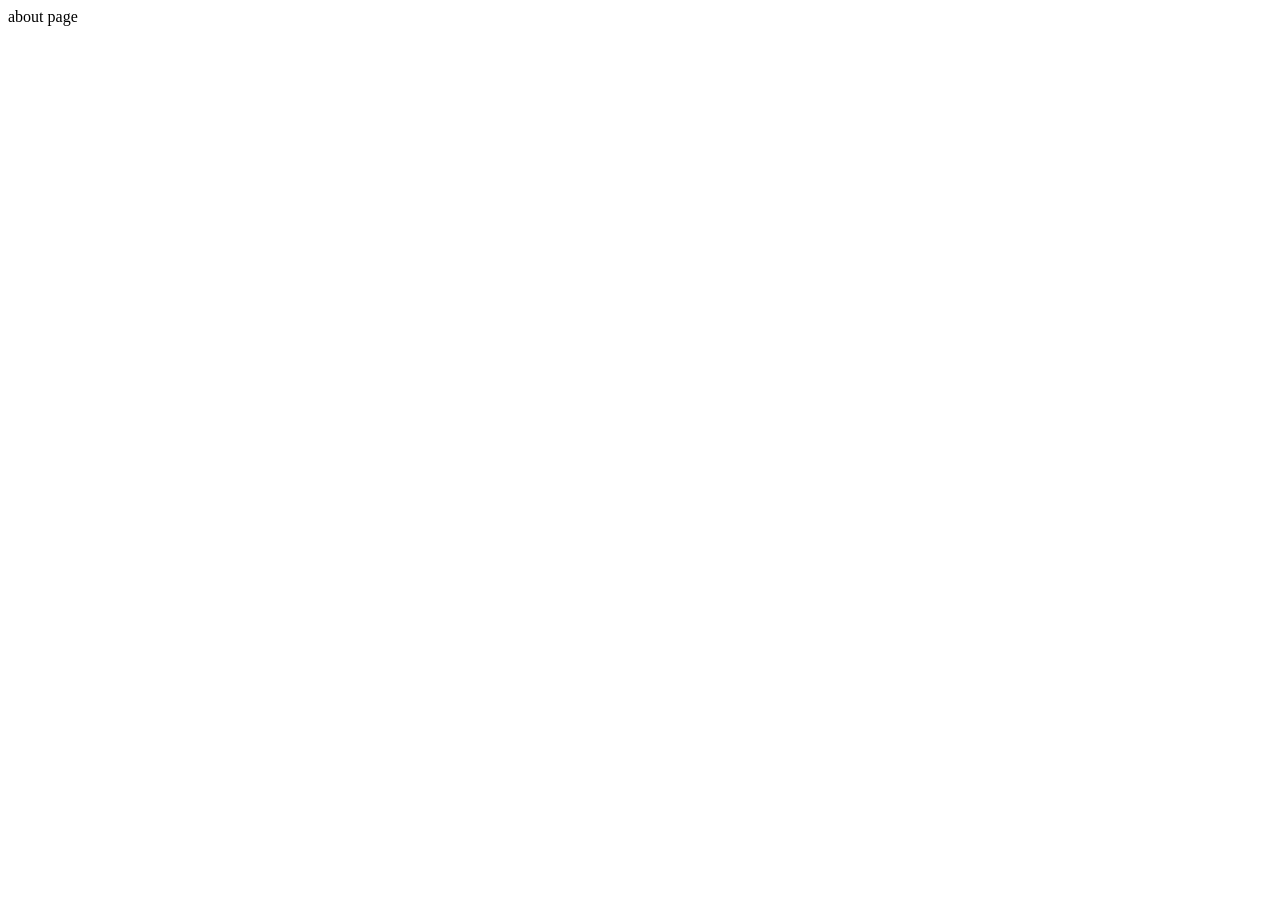
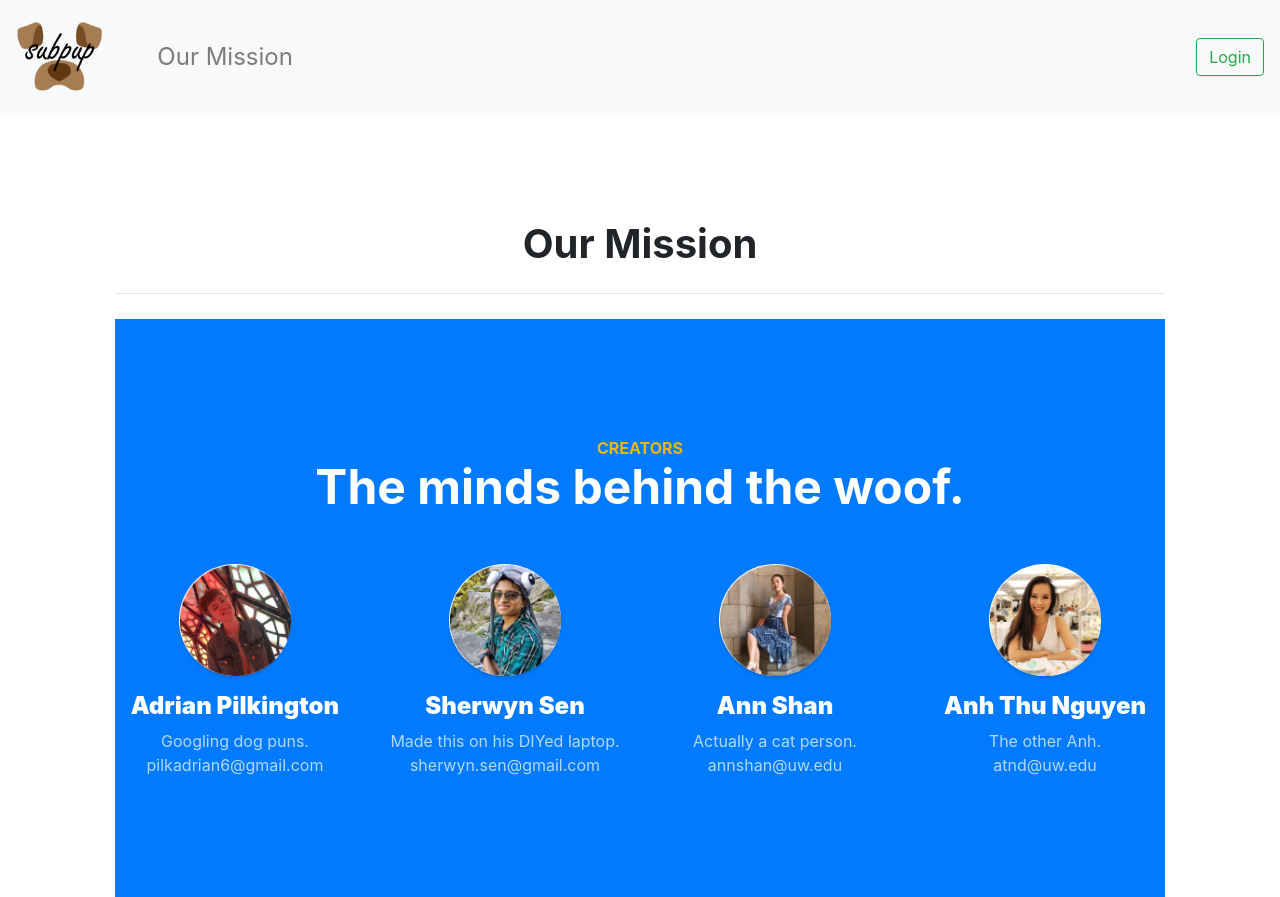
Before and after one commit to ika-musuko/subpup, a Flask app: page /about in a window 1280 px wide. Before the commit the page is almost empty. Before the commit the page ends 26 px from the top, so only its background shows below. Run offline with Flask 2, Linux system fonts and the light colour scheme; some libraries are stand-ins or nearby versions.

Commit message:
Added the creater section.

```diff
--- a/backend/project/routes.py
+++ b/backend/project/routes.py
@@ -122,7 +122,7 @@ def add_dog():
 
 @app.route("/about")
 def about():
-    return "about page"
+    return render_template("about.html")
 
 
 @app.route("/register")
--- a/backend/project/templates/about.html
+++ b/backend/project/templates/about.html
@@ -1,4 +1,112 @@
 {% extends "base.html" %}
+{% set active_page = "about" %}
 {% block content %}
+<div class="container">
+  <h1 class="text-center">Our Mission</h1>
+  <hr />
+  <section class="content-section bg-primary text-white text-center" id="services">
+    <div class="content-section-heading">
+      <h3 class="text-secondary mb-0">Creators</h3>
+      <h2 class="mb-5">The minds behind the woof.</h2>
+    </div>
+      <div class="row">
+        <div class="col-lg-3 col-md-6 mb-5 mb-lg-0">
+          <span class="service-icon rounded-circle mx-auto mb-3">
+            <img class="icon" src="{{ url_for("static", filename="imgs/adrian.png") }}" alt="Adrian" />
+          </span>
+          <h4>
+            <strong>Adrian Pilkington</strong>
+          </h4>
+          <p class="text-faded mb-0">Googling dog puns.</p>
+          <p class="text-faded mb-0">pilkadrian6@gmail.com</p>
+        </div>
+        <div class="col-lg-3 col-md-6 mb-5 mb-lg-0">
+          <span class="service-icon rounded-circle mx-auto mb-3">
+            <img class="icon" src="{{ url_for("static", filename="imgs/sherwyn.png") }}" alt="Sherwyn" />
+          </span>
+          <h4>
+            <strong>Sherwyn Sen</strong>
+          </h4>
+          <p class="text-faded mb-0">Made this on his DIYed laptop.</p>
+          <p class="text-faded mb-0">sherwyn.sen@gmail.com</p>
+        </div>
+        <div class="col-lg-3 col-md-6">
+          <span class="service-icon rounded-circle mx-auto mb-3">
+            <img class="icon" src="{{ url_for("static", filename="imgs/ann.png") }}" alt="Ann" />
+          </span>
+          <h4>
+            <strong>Ann Shan</strong>
+          </h4>
+          <p class="text-faded mb-0">Actually a cat person.</p>
+          <p class="text-faded mb-0">annshan@uw.edu</p>
+        </div>
+        <div class="col-lg-3 col-md-6 mb-5 mb-md-0">
+          <span class="service-icon rounded-circle mx-auto mb-3">
+            <img class="icon" src="{{ url_for("static", filename="imgs/anh.png") }}" alt="Anh" />
+          </span>
+          <h4>
+            <strong>Anh Thu Nguyen</strong>
+          </h4>
+          <p class="text-faded mb-0">
+            The other Anh.</p>
+          <p class="text-faded mb-0">atnd@uw.edu</p>
+        </div>
+      </div>
+  </section>
+</div>
 
+<style>
+
+.service-icon {
+  background-color: #fff;
+  color: #1D809F;
+  height: 7rem;
+  width: 7rem;
+  display: block;
+  line-height: 7.5rem;
+  font-size: 2.25rem;
+  -webkit-box-shadow: 0 3px 3px 0 rgba(0, 0, 0, 0.1);
+  box-shadow: 0 3px 3px 0 rgba(0, 0, 0, 0.1);
+}
+
+.text-secondary {
+  color: #ecb807 !important;
+}
+
+.content-section {
+  padding-top: 7.5rem;
+  padding-bottom: 7.5rem;
+}
+
+.content-section-heading h2 {
+  font-size: 3rem;
+}
+
+.content-section-heading h3 {
+  font-size: 1rem;
+  text-transform: uppercase;
+}
+
+h1,
+h2,
+h3,
+h4,
+h5,
+h6 {
+  font-weight: 700;
+}
+
+.text-faded {
+  color: rgba(255, 255, 255, 0.7);
+}
+
+.icon {
+  width: 100%;
+  display: block;
+  margin-left: auto;
+  margin-right: auto;
+}
+
+
+</style>
 {% endblock %}
--- a/backend/project/templates/navbar.html
+++ b/backend/project/templates/navbar.html
@@ -20,7 +20,7 @@
                 </li>
             {% endif %}
             <li class="nav-item dropdown">
-                <a class="nav-link" href="#">Our Mission</a>
+                <a class="nav-link" href="{{ url_for("about") }}">Our Mission</a>
             </li>
         </ul>
         <ul class="navbar-nav ml-auto">
```
Also changed, not shown: backend/project/static/imgs/adrian.png (added), backend/project/static/imgs/anh.png (added), backend/project/static/imgs/ann.png (added), backend/project/static/imgs/sherwyn.png (added).
